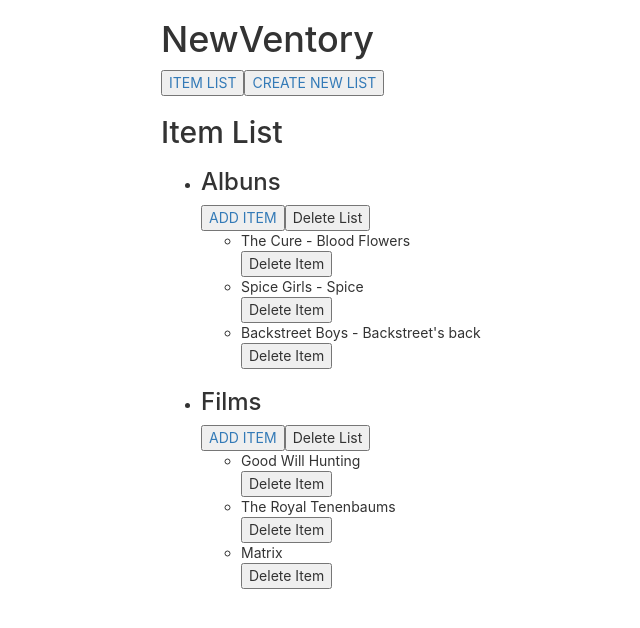
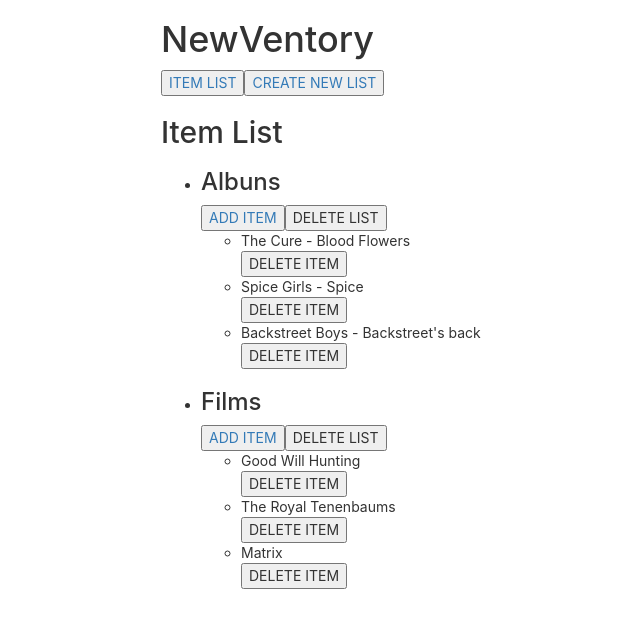
Before and after one commit to feliciaboghiu/mvp, a React (Create React App) app: page / in a window 1280 px wide. Shown: the top 628 px of the page, without its empty margins (94-734 px from the left). Built offline with nearby package versions, Linux system fonts and the light colour scheme.

Commit message:
deleteList works

```diff
--- a/src/App.js
+++ b/src/App.js
@@ -6,6 +6,7 @@ import NewList from './NewList';
 import { Switch, Route, NavLink} from "react-router-dom";
 import { withRouter, Router } from "react-router";
 import Error404View from './Error404View';
+import DeleteItem from './DeleteItem';
 
 
 
@@ -61,19 +62,9 @@ class App extends React.Component {
       this.setState({lists: newLists})
 
       console.log(this.state.lists)
-      // set state
 
-      // Create new array
-        //let newList = [...this.state.lists];
+    }
 
-        // Toggle 'isDone'
-        //newList[ix].isClicked = !newList[ix].isClicked;
-
-        // Update state
-        //this.setState({
-            //lists: newList
-    //})
-  }
 
   addNewList = (newTitle) => {
     let newList = {id: this.state.nextListId, title: newTitle, name: []}
@@ -88,6 +79,27 @@ class App extends React.Component {
   setEditedListId = (editedListId) =>{
     this.setState({editedListId:editedListId});
   }
+
+  deleteItem = (listId, name) => {
+    console.log(listId, name)
+    let newLists = [...this.state.lists]
+    let newIx = newLists.findIndex((l) => l.id === listId);
+    //for (let n in )
+
+  }
+
+  deleteList = (listId) => {
+    let newLists = [...this.state.lists];
+    let newIx = newLists.findIndex((l) => l.id === listId);
+    //let newList = newLists[newIx]
+    let newList = newLists.slice(newIx, (newIx+1))
+    this.setState({lists: newList})
+    console.log(newList)
+  }
+
+  //var array = [1, 2, 3, 4];
+  //var evens = _.remove(array, function(n) { return n % 2 === 0;});
+  //console.log(array);// => [1, 3]console.log(evens);// => [2, 4]
 
   render() {
 
@@ -109,7 +121,7 @@ class App extends React.Component {
             <Switch>
 
               <Route path='/' exact>
-                <ItemList  setEditedListId={this.setEditedListId} lists={this.state.lists} />
+                <ItemList  setEditedListId={this.setEditedListId} lists={this.state.lists} deleteItem={this.deleteItem} deleteList={this.deleteList} />
               </Route>
 
               <Route path='/additem'>
@@ -119,6 +131,11 @@ class App extends React.Component {
               <Route path='/addlist'>
                 <NewList addNewList={title => this.addNewList(title)} />
               </Route>
+
+              <Route path='/deleteitem'>
+                <DeleteItem editedListId={this.state.editedListId} />
+              </Route>
+
 
               <Error404View />
 
--- a/src/ItemList.js
+++ b/src/ItemList.js
@@ -30,7 +30,20 @@ class ItemList extends React.Component {
     setEditedListId=(id)=>{
         this.props.setEditedListId(id)
         console.log("My new ID: ",id)
-        }
+    }
+
+    handleSubmit(id, name) {
+        //event.preventDefault();
+        //console.log(this.props.match.path);
+        console.log("My new ID: ",id, name)
+        this.props.deleteItem(id, name);
+    }
+
+    handleListDelete(id1, id2) {
+        console.log(id1, id2)
+        //this.props.deleteList(id)
+    }
+
 
      render() {
 
@@ -45,7 +58,7 @@ class ItemList extends React.Component {
                         onMouseOver={(e, i) => this.handleClick(e, i)}>
                         <button onClick={()=>this.setEditedListId(l.id)}><Link to={'/additem/'+l.id}>ADD ITEM</Link></button>
                         {/*<button>Edit List Title</button>*/}
-                        <button>Delete List</button>
+                        <button onClick={()=>this.handleListDelete(l.id)}>DELETE LIST</button>
                     </div>
 
                     <ul>
@@ -56,8 +69,9 @@ class ItemList extends React.Component {
                                         {n}
                                     </div>
                                     {/*<button>Edit Item</button>*/}
-                                    <button className={ this.state.isShown ? 'display' : 'hide'}>
-                                        Delete Item
+                                    <button onClick={(id1, id2)=>this.handleSubmit(l.id, n.id)}
+                                        className={ this.state.isShown ? 'display' : 'hide'}
+                                    >DELETE ITEM
                                     </button>
                                 </li>
                             </div>)}
@@ -70,9 +84,7 @@ class ItemList extends React.Component {
             <div className="itemList">
                 <h2>Item List</h2>
                 <ul>
-
-                        {listJsx}
-
+                    {listJsx}
                 </ul>
             </div>
         )
```
Also changed, not shown: src/DeleteItem.js (added), src/DeleteList.js (added).
